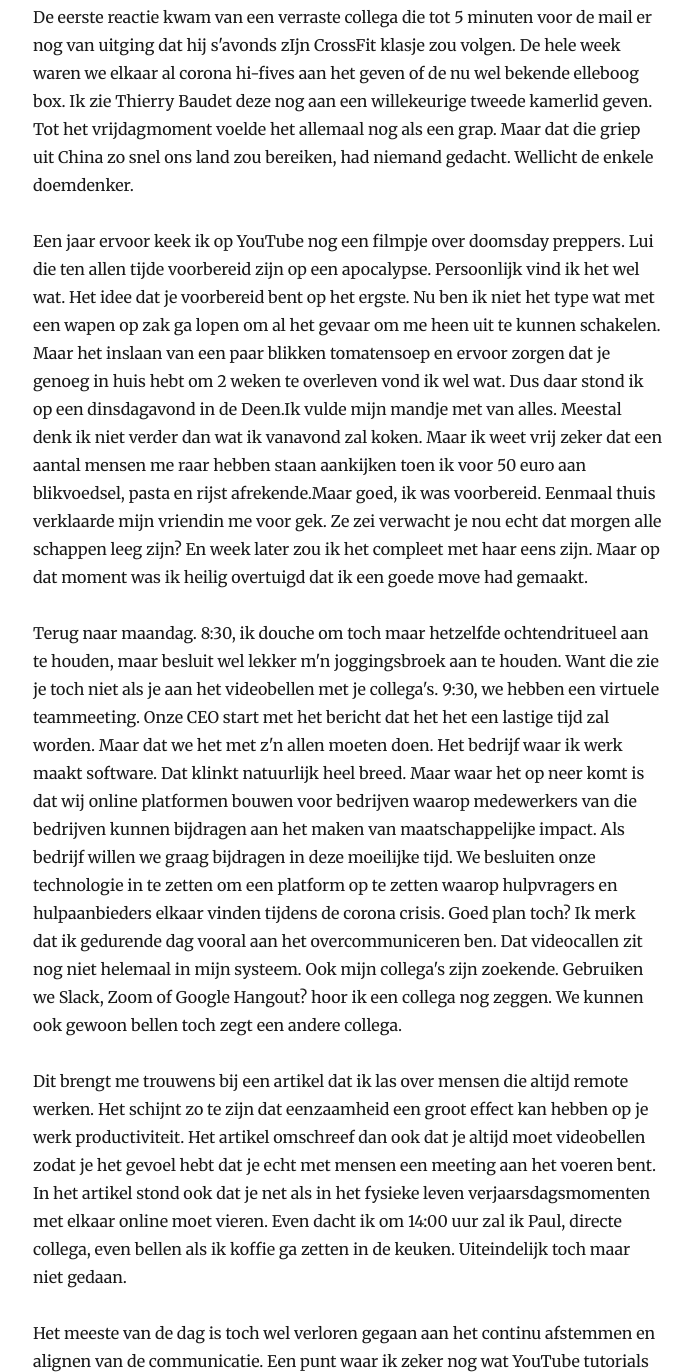
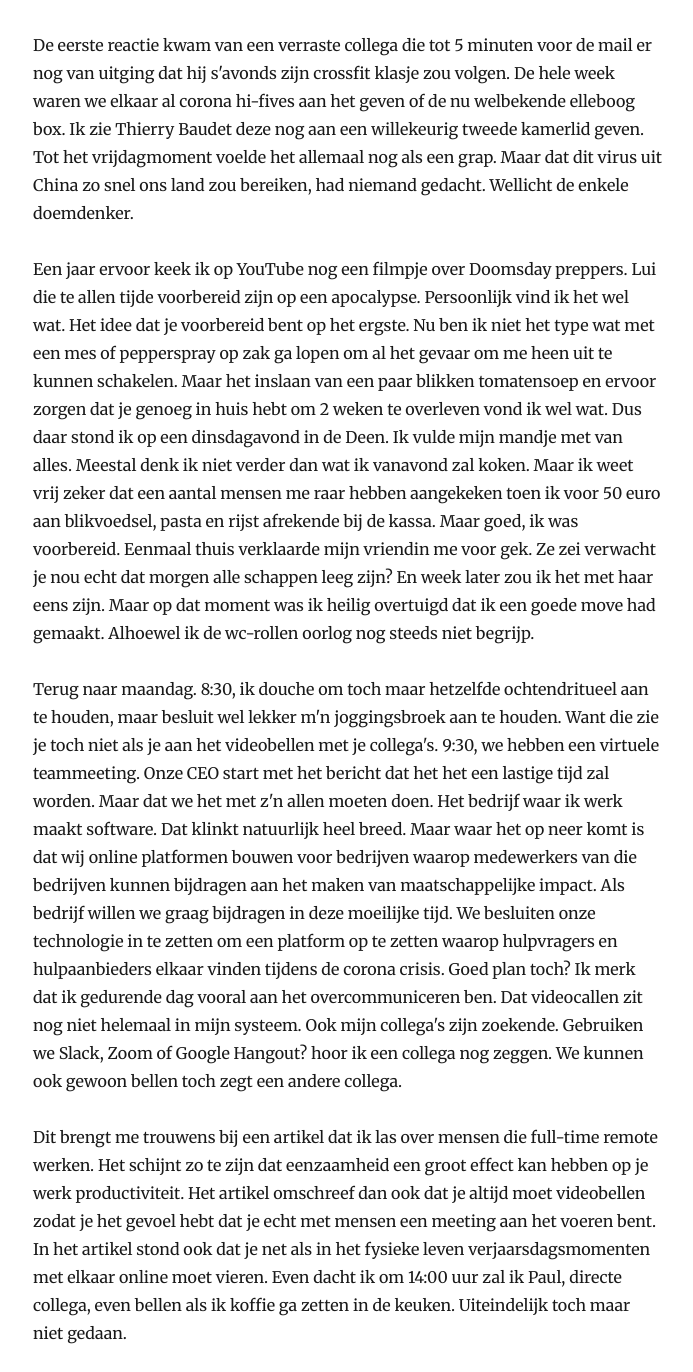
Before and after one commit to Sezayi/quarantales, a Gatsby site: page /Dag-1-Quarantini/ in a window 1280 px wide. Shown: the part 528-1900 px from the top of the page, without its empty margins (292-985 px from the left). Built offline with nearby package versions, Linux system fonts and the light colour scheme; Gatsby itself is replaced by a stand-in of ours; some packages are replaced by stand-ins of ours.

Commit message:
aanpassingen blog 1

```diff
--- a/content/blog/Dag-1-Quarantini/index.md
+++ b/content/blog/Dag-1-Quarantini/index.md
@@ -4,15 +4,15 @@ date: "2020-03-16T22:12:03.284Z"
 description: "Een niet zo'n normale maandag"
 ---
 
-Het is maandagochtend, 8:15, mijn wekker gaat voor de tweede keer af. Even waan ik me in de veronderstelling dat ik moet opschieten. Maandag is altijd een drukke dag voor me. Een dag met veel meetings en overleggen. Een dag waarin de plannen voor de week worden gesmeden. Ik vertrek meestal rond kwart voor 9. Dat geeft me net genoeg tijd om rond 9 het kantoor binnen te stappen. Ik woon in Amsterdam Noord en fietsen naar m'n werk duurt zo'n 15 minuten, 20 als ik het pontje net mis. Goed, vandaag is alles anders. De vrijdag voor het weekend besloot het bedrijf GoodUp waar ik werk, alle medewerkers pro actief thuis te laten werken. Nog voordat Rutte z'n toespraak zou geven ging er een mail rond waarin werd besloten dat in verband met de uitbraak van Corona het niet meer verantwoord zou zijn met z'n 20en op kantoor te zitten.
+Het is maandagochtend, 8:15, mijn wekker gaat voor de tweede keer af. Even waan ik me in de veronderstelling dat ik moet opschieten. Maandag is altijd een drukke dag voor me. Een dag met veel meetings en overleggen. Een dag waarin de plannen voor de week worden gesmeden. Ik vertrek meestal rond kwart voor 9. Dat geeft me net genoeg tijd om rond 9 het kantoor binnen te stappen, m'n collega's te groeten, m'n emails te lezen en vervolgens de team meeting in te gaan. Ik woon in Amsterdam Noord en fietsen naar m'n werk duurt zo'n 15 minuten, 20 als ik het pontje net mis. Maar vandaag is alles anders. De vrijdag voor het weekend besloot het bedrijf waarvoor ik werk, alle medewerkers pro actief thuis te laten werken. Nog voordat Rutte z'n toespraak zou geven ging er een mail rond waarin werd besloten dat in verband met de uitbraak van Corona het niet meer verantwoord zou zijn met z'n 20en op kantoor te zitten.
 
-De eerste reactie kwam van een verraste collega die tot 5 minuten voor de mail er nog van uitging dat hij s'avonds zIjn CrossFit klasje zou volgen. De hele week waren we elkaar al corona hi-fives aan het geven of de nu wel bekende elleboog box. Ik zie Thierry Baudet deze nog aan een willekeurige tweede kamerlid geven. Tot het vrijdagmoment voelde het allemaal nog als een grap. Maar dat die griep uit China zo snel ons land zou bereiken, had niemand gedacht. Wellicht de enkele doemdenker.
+De eerste reactie kwam van een verraste collega die tot 5 minuten voor de mail er nog van uitging dat hij s'avonds zijn crossfit klasje zou volgen. De hele week waren we elkaar al corona hi-fives aan het geven of de nu welbekende elleboog box. Ik zie Thierry Baudet deze nog aan een willekeurig tweede kamerlid geven. Tot het vrijdagmoment voelde het allemaal nog als een grap. Maar dat dit virus uit China zo snel ons land zou bereiken, had niemand gedacht. Wellicht de enkele doemdenker.
 
-Een jaar ervoor keek ik op YouTube nog een filmpje over doomsday preppers. Lui die ten allen tijde voorbereid zijn op een apocalypse. Persoonlijk vind ik het wel wat. Het idee dat je voorbereid bent op het ergste. Nu ben ik niet het type wat met een wapen op zak ga lopen om al het gevaar om me heen uit te kunnen schakelen. Maar het inslaan van een paar blikken tomatensoep en ervoor zorgen dat je genoeg in huis hebt om 2 weken te overleven vond ik wel wat. Dus daar stond ik op een dinsdagavond in de Deen.Ik vulde mijn mandje met van alles. Meestal denk ik niet verder dan wat ik vanavond zal koken. Maar ik weet vrij zeker dat een aantal mensen me raar hebben staan aankijken toen ik voor 50 euro aan blikvoedsel, pasta en rijst afrekende.Maar goed, ik was voorbereid. Eenmaal thuis verklaarde mijn vriendin me voor gek. Ze zei verwacht je nou echt dat morgen alle schappen leeg zijn? En week later zou ik het compleet met haar eens zijn. Maar op dat moment was ik heilig overtuigd dat ik een goede move had gemaakt.
+Een jaar ervoor keek ik op YouTube nog een filmpje over Doomsday preppers. Lui die te allen tijde voorbereid zijn op een apocalypse. Persoonlijk vind ik het wel wat. Het idee dat je voorbereid bent op het ergste. Nu ben ik niet het type wat met een mes of pepperspray op zak ga lopen om al het gevaar om me heen uit te kunnen schakelen. Maar het inslaan van een paar blikken tomatensoep en ervoor zorgen dat je genoeg in huis hebt om 2 weken te overleven vond ik wel wat. Dus daar stond ik op een dinsdagavond in de Deen. Ik vulde mijn mandje met van alles. Meestal denk ik niet verder dan wat ik vanavond zal koken. Maar ik weet vrij zeker dat een aantal mensen me raar hebben aangekeken toen ik voor 50 euro aan blikvoedsel, pasta en rijst afrekende bij de kassa. Maar goed, ik was voorbereid. Eenmaal thuis verklaarde mijn vriendin me voor gek. Ze zei verwacht je nou echt dat morgen alle schappen leeg zijn? En week later zou ik het met haar eens zijn. Maar op dat moment was ik heilig overtuigd dat ik een goede move had gemaakt. Alhoewel ik de wc-rollen oorlog nog steeds niet begrijp.
 
 Terug naar maandag. 8:30, ik douche om toch maar hetzelfde ochtendritueel aan te houden, maar besluit wel lekker m'n joggingsbroek aan te houden. Want die zie je toch niet als je aan het videobellen met je collega's. 9:30, we hebben een virtuele teammeeting. Onze CEO start met het bericht dat het het een lastige tijd zal worden. Maar dat we het met z'n allen moeten doen. Het bedrijf waar ik werk maakt software. Dat klinkt natuurlijk heel breed. Maar waar het op neer komt is dat wij online platformen bouwen voor bedrijven waarop medewerkers van die bedrijven kunnen bijdragen aan het maken van maatschappelijke impact. Als bedrijf willen we graag bijdragen in deze moeilijke tijd. We besluiten onze technologie in te zetten om een platform op te zetten waarop hulpvragers en hulpaanbieders elkaar vinden tijdens de corona crisis. Goed plan toch? Ik merk dat ik gedurende dag vooral aan het overcommuniceren ben. Dat videocallen zit nog niet helemaal in mijn systeem. Ook mijn collega's zijn zoekende. Gebruiken we Slack, Zoom of Google Hangout? hoor ik een collega nog zeggen. We kunnen ook gewoon bellen toch zegt een andere collega.
 
-Dit brengt me trouwens bij een artikel dat ik las over mensen die altijd remote werken. Het schijnt zo te zijn dat eenzaamheid een groot effect kan hebben op je werk productiviteit. Het artikel omschreef dan ook dat je altijd moet videobellen zodat je het gevoel hebt dat je echt met mensen een meeting aan het voeren bent. In het artikel stond ook dat je net als in het fysieke leven verjaarsdagsmomenten met elkaar online moet vieren. Even dacht ik om 14:00 uur zal ik Paul, directe collega, even bellen als ik koffie ga zetten in de keuken. Uiteindelijk toch maar niet gedaan.
+Dit brengt me trouwens bij een artikel dat ik las over mensen die full-time remote werken. Het schijnt zo te zijn dat eenzaamheid een groot effect kan hebben op je werk productiviteit. Het artikel omschreef dan ook dat je altijd moet videobellen zodat je het gevoel hebt dat je echt met mensen een meeting aan het voeren bent. In het artikel stond ook dat je net als in het fysieke leven verjaarsdagsmomenten met elkaar online moet vieren. Even dacht ik om 14:00 uur zal ik Paul, directe collega, even bellen als ik koffie ga zetten in de keuken. Uiteindelijk toch maar niet gedaan.
 
 Het meeste van de dag is toch wel verloren gegaan aan het continu afstemmen en alignen van de communicatie. Een punt waar ik zeker nog wat YouTube tutorials voor ga bekijken. S'avonds besluit ik toch even snel naar buiten te gaan om een frisse neus te halen. Ik neem een blik in mij Whatsapp groepen en daadwerkelijk iedereen heeft het over corona. De ene groep heel serieus en de andere groep vol met corona memes. Zoals een plaatje van een cocktail met als titel
 
@@ -20,6 +20,6 @@ Het meeste van de dag is toch wel verloren gegaan aan het continu afstemmen en a
 > precies zoals een martini maar je drinkt em alleen,
 > thuis.
 
-Ik loop verder en voel me toch niet helemaal op mijn gemak. Het voelt een beetje raar want iedereen die ik zie op straat kijkt elkaar aan alsof je ze uit het niets een hiv injectiespuit in de hals gaat duwen. En elke kuch wordt beantwoord met korte sprint in tegenovergestelde richting.
+Ik loop verder en voel me toch niet helemaal op mijn gemak. Het voelt een beetje raar want iedereen die ik zie op straat kijkt elkaar aan alsof je ze uit het niets een hiv injectiespuit in de hals gaat duwen. En als ik ook maar kort kuch wordt dit beantwoord met een korte sprint in tegenovergestelde richting.
 
 Nederland voelt raar. Eenmaal thuis besluiten m'n vriendin en ik om maar een serie te kijken op Netflix. En even waan ik me weer in een normale avond op de bank.
```
